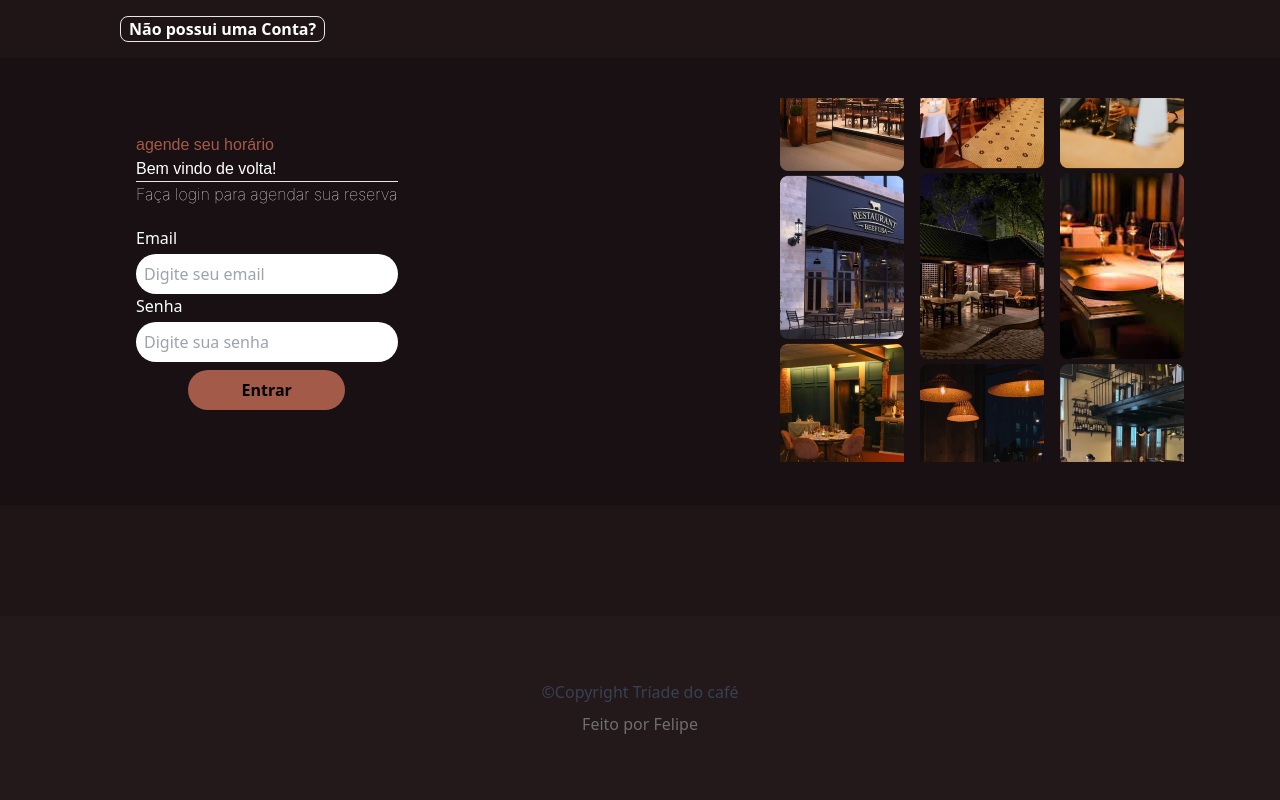
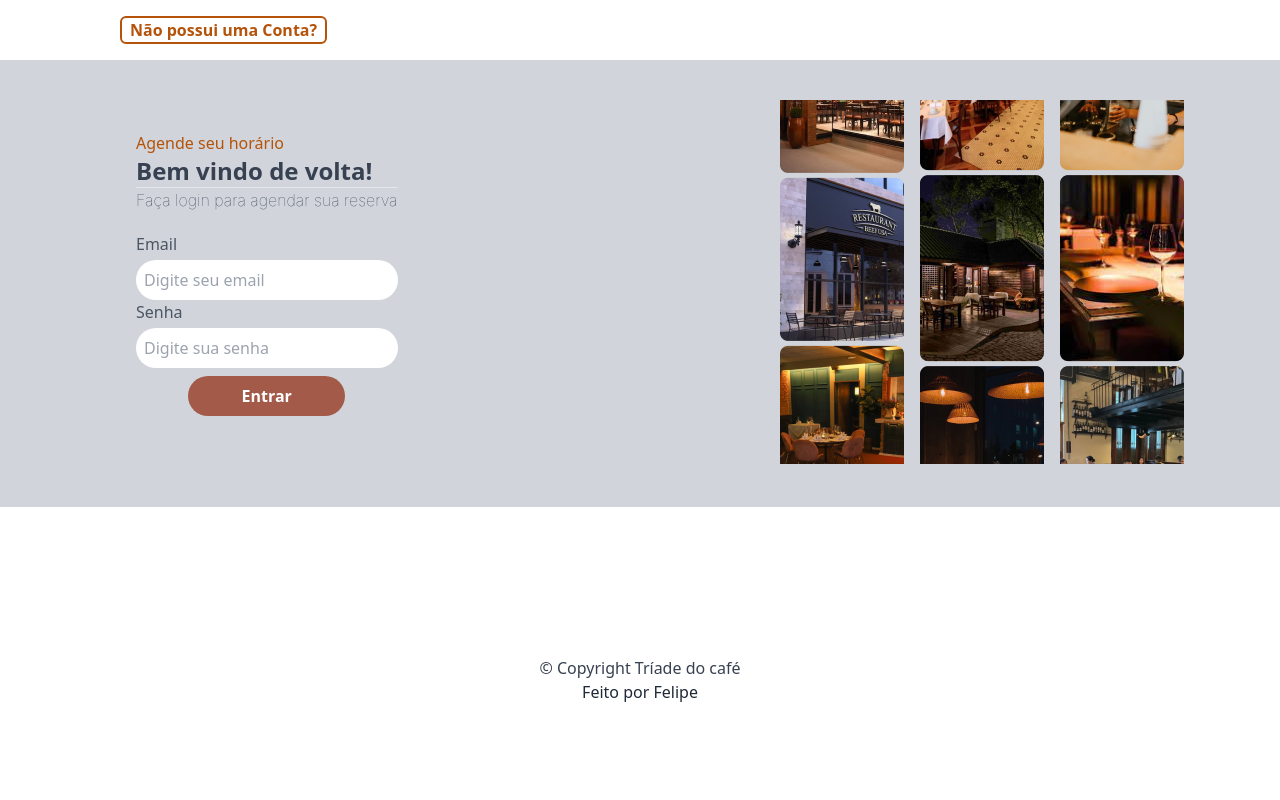
Before and after one commit to FelipeCostaOliveira/Reserva-restaurante, a Flask app: page /login in a window 1280 px wide. Run offline with Flask 3, Linux system fonts and the light colour scheme; style sheets or scripts are compiled from the project's sources; some libraries are stand-ins or nearby versions.

Commit message:
STYLE :: Reestilizando telas de Cadastro e Login

```diff
--- a/templates/landingPage/index.html
+++ b/templates/landingPage/index.html
@@ -29,7 +29,7 @@
                         <input class="text-black mt-1 p-2 rounded-md border-none text-base" type="email" name="email"  placeholder="Digite seu email">
                         <label for="username">Senha</label>
                         <input class="text-black mt-1 p-2 rounded-md border-none text-base" type="password" name="senha" placeholder="Digite sua senha">
-                        <input class="text-black hover:text-gray-300 mt-2 p-2 rounded-md border-none text-base bg-[#A45A49] w-3/5 m-auto font-bold hover:bg-[#4e1002] cursor-pointer" type="submit" class="text-white w-3/5 m-auto mt-2.5 font-bold" value="Registrar" >
+                        <input class="text-white mt-2 p-2 rounded-md border-none text-base bg-[#A45A49] w-3/5 m-auto font-bold hover:bg-amber-800 cursor-pointer" type="submit" class="text-white w-3/5 m-auto mt-2.5 font-bold" value="Registrar" >
                         {% set mensagem = get_flashed_messages()%}
                         {% if mensagem %}
                         <div class="text-red-600 font-bold m-auto">
--- a/templates/login.html
+++ b/templates/login.html
@@ -10,28 +10,28 @@
     <script src="https://cdnjs.cloudflare.com/ajax/libs/jquery/3.7.1/jquery.min.js" integrity="sha512-v2CJ7UaYy4JwqLDIrZUI/4hqeoQieOmAZNXBeQyjo21dadnwR+8ZaIJVT8EE2iyI61OV8e6M8PP2/4hpQINQ/g==" crossorigin="anonymous" referrerpolicy="no-referrer"></script>
 </head>
 
-<body class="bg-[#1F1517] ">
+<body class="bg-white">
     <header>
-        <nav class="text-white ml-10 container flex flex-row space-x-10 items-center justify-between px-20 py-4">
-            <a href="{{url_for("index")}}" class="hover:text-[#A45A49] font-bold border px-2 rounded-lg">Não possui uma Conta?</a>
+        <nav class="text-amber-700 ml-10 container flex flex-row space-x-10 items-center justify-between px-20 py-4">
+            <a href="{{url_for("index")}}" class="hover:text-amber-800 font-semibold border-2 border-amber-700 px-2 rounded-md">Não possui uma Conta?</a>
         </nav>
     </header>
     <main>
-        <div class="bg-[#181012]">
+        <div class="bg-gray-300">
             <section class="container max-w-6xl h-3/4 flex flex-row justify-between gap-24 py-10 px-8 m-auto items-center">
                 <header class="ml-10">
-                    <span class="text-[#A45A49] text-base font-epilogue">agende seu horário</span>
-                    <h1 class="text-white font-montserrat">Bem vindo de volta!</h1>
+                    <span class="text-amber-700 font-normal">Agende seu horário</span>
+                    <h1 class="text-gray-700 text-2xl font-semibold">Bem vindo de volta!</h1>
                     <hr>
-                    <h2 class="text-base text-white font-inter font-thin">Faça login para agendar sua reserva</h2>
-                    <form class="text-white flex flex-col font-intel py-5" action="/autenticarUsuario" method="POST">
+                    <h2 class="text-base text-gray-700 font-inter font-thin">Faça login para agendar sua reserva</h2>
+                    <form class="text-gray-600 flex flex-col font-intel py-5" action="/autenticarUsuario" method="POST">
                         <label for="email">Email</label>
                         <input class="text-black mt-1 p-2 rounded-3xl border-none text-base" type="email" name="email" required placeholder="Digite seu email">
 
                         <label for="Senha">Senha</label>
                         <input class="text-black mt-1 p-2 rounded-3xl border-none text-base" type="password" name="senha" required placeholder="Digite sua senha">
 
-                        <input class="text-black mt-2 p-2 rounded-3xl border-none text-base bg-[#A45A49] w-3/5 m-auto font-bold hover:bg-[#4e1002] cursor-pointer" type="submit" class="registrar-btn" value="Entrar" >
+                        <input class="text-white mt-2 p-2 rounded-3xl border-none text-base bg-[#A45A49] w-3/5 m-auto font-bold hover:bg-amber-800 cursor-pointer" type="submit" class="registrar-btn" value="Entrar" >
                         {% set mensagem = get_flashed_messages()%}
                         {% if mensagem %}
                         <div class="flex flex-coltext-red-600 font-bold m-auto">
@@ -57,9 +57,8 @@
             </section>
         </div>
     </main>
-    <footer class="absolute bottom-0 w-full p-16 flex flex-col items-center gap-2 bg-[#23181A]">
-        <p class="text-gray-700 text-base font-inter-semibold">&copy;Copyright Tríade do café</p>
-        <p class="text-[#6e6e6e] text-base">Feito por Felipe</p>
+    <footer class="absolute bottom-0 w-full p-16 flex flex-col items-center gap-2">
+        {% include 'componentes/rodape.html' %}
     </footer>
 </body>
 </html>
```
Also changed, not shown: templates/cadastroRestaurante.html (+10 -11 lines).
